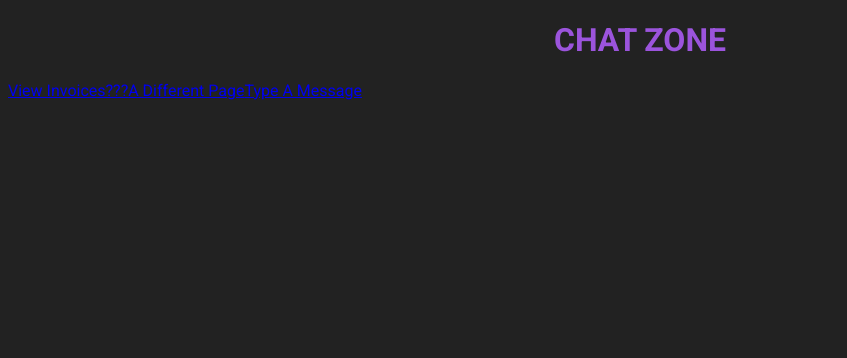
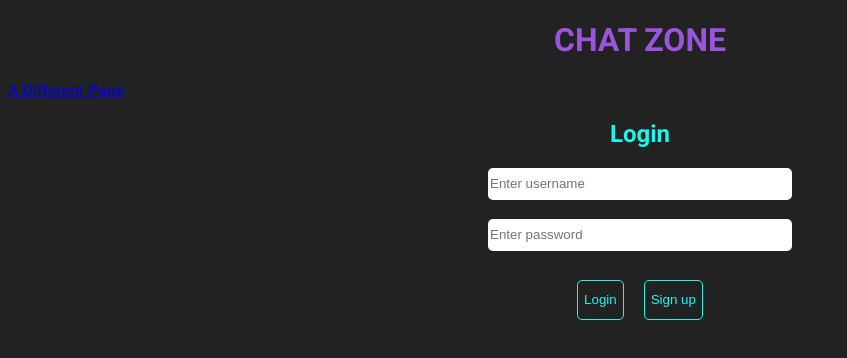
Before and after one commit to RedLippedBatFishCS47/scratch-project, a React app: page / in a window 1280 px wide. Shown: the top 358 px of the page, without its empty margins (0-847 px from the left). Built offline with nearby package versions, Linux system fonts and the light colour scheme.

Commit message:
working on react router

```diff
--- a/client/App.jsx
+++ b/client/App.jsx
@@ -6,9 +6,7 @@ const App = () => {
     <div>
       <h1>CHAT ZONE</h1>
       <nav>
-        <Link to="/invoices">View Invoices???</Link>
         <Link to="/secretPage">A Different Page</Link>
-        <Link to="/message-display">Type A Message</Link>
       </nav>
       <Outlet/>
     </div>
--- a/client/component/UserCreator.js
+++ b/client/component/UserCreator.js
@@ -30,7 +30,7 @@ const UserCreator = (props) => {
     document.getElementById("UserLogin").style.display = "block";
   }
   return (
-    <div id="UserCreator" style={{ display: "none" }}>
+    <div id="UserCreator" style={{ display: "block" }}>
 
       <h2>Register please, chatter!</h2>
       <input
--- a/client/component/UserLogin.js
+++ b/client/component/UserLogin.js
@@ -1,9 +1,12 @@
 import React from "react";
+import { useNavigate } from "react-router-dom";
 
 const UserLogin = (props) => {
+  let navigate = useNavigate();
+
   function send() {
-    console.log(document.getElementById("loginUsername").value)
-    console.log(document.getElementById("loginPassword").value)
+    console.log(document.getElementById("loginUsername").value);
+    console.log(document.getElementById("loginPassword").value);
     fetch("/api/login", {
       method: "POST",
       body: JSON.stringify({
@@ -12,24 +15,25 @@ const UserLogin = (props) => {
       }),
       headers: { "Content-Type": "application/json" },
     }).then((response) => {
-      if (response.status===200){
-        console.log(response)
+      if (response.status === 200) {
+        console.log(response);
         //what happens if dupe username?
         //otherwise, if we login the user...then what?
         props.fetchMessages();
         document.getElementById("UserLogin").style.display = "none";
         document.getElementById("MessageDisplay").style.display = "block";
       } else {
-        console.log('login failed');
-        document.getElementById("loginfailed").style.display="block";
+        console.log("login failed");
+        document.getElementById("loginfailed").style.display = "block";
       }
     });
   }
 
-function redirectToSignUp(){
-  document.getElementById("UserCreator").style.display = "block";
-  document.getElementById("UserLogin").style.display = "none";
-}
+  const redirectToSignUp = () => {
+    navigate("/signup");
+    // document.getElementById("UserCreator").style.display = "block";
+    // document.getElementById("UserLogin").style.display = "none";
+  };
   return (
     <div id="UserLogin" style={{ display: "block" }}>
       <h2>Login</h2>
@@ -37,22 +41,30 @@ function redirectToSignUp(){
         className="textInput"
         id="loginUsername"
         placeholder="Enter username"
-      ></input><br/>
+      ></input>
+      <br />
       <input
         className="textInput"
         id="loginPassword"
         type="password"
         placeholder="Enter password"
-      ></input><br/>
+      ></input>
+      <br />
       <div id="loginButtons">
-      <button id="loginButton" className="submitButton" onClick={send}>
-        Login
-      </button>
-      <button id="createAccount" className="submitButton" onClick={redirectToSignUp}>
-        Create an account
-      </button>
+        <button id="loginButton" className="submitButton" onClick={send}>
+          Login
+        </button>
+        <button
+          id="createAccount"
+          className="submitButton"
+          onClick={redirectToSignUp}
+        >
+          Sign up
+        </button>
       </div>
-      <p align="center" id="loginfailed" style={{display: "none"}}>Username/password does not exist</p>
+      <p align="center" id="loginfailed" style={{ display: "none" }}>
+        Username/password does not exist
+      </p>
     </div>
   );
 };
--- a/client/index.js
+++ b/client/index.js
@@ -2,10 +2,9 @@ import React from "react";
 import { render } from "react-dom";
 import { BrowserRouter, Routes, Route } from "react-router-dom";
 import App from "./App.jsx";
-import Invoices from "./routes/invoices.jsx";
+import UserLogin from "./component/UserLogin";
 import SecretPage from "./routes/secret-page.jsx";
-import MessageDisplay from "./component/MessageDisplay.js";
-import Invoice from "./routes/invoice.js";
+import UserCreator from "./component/UserCreator.js";
 
 import styles from "./scss/application.scss";
 
@@ -13,19 +12,9 @@ render(
   <BrowserRouter>
     <Routes>
       <Route path="/" element={<App />}>
-        <Route path="invoices" element={<Invoices />} >
-          <Route
-            index
-            element={
-              <main>
-                <p>Select an invoice</p>
-              </main>
-            }
-          />
-          <Route path=":invoiceID" element={<Invoice />} />
-        </Route>
+        <Route index element={<UserLogin />} />
+        <Route path="signup" element={<UserCreator />} />
         <Route path="secretPage" element={<SecretPage />} />
-        <Route path="message-display" element={<MessageDisplay />} />
         <Route path="*" element={<main><p>There's Nothing Here!</p></main>}></Route>
       </Route>
     </Routes>
```
